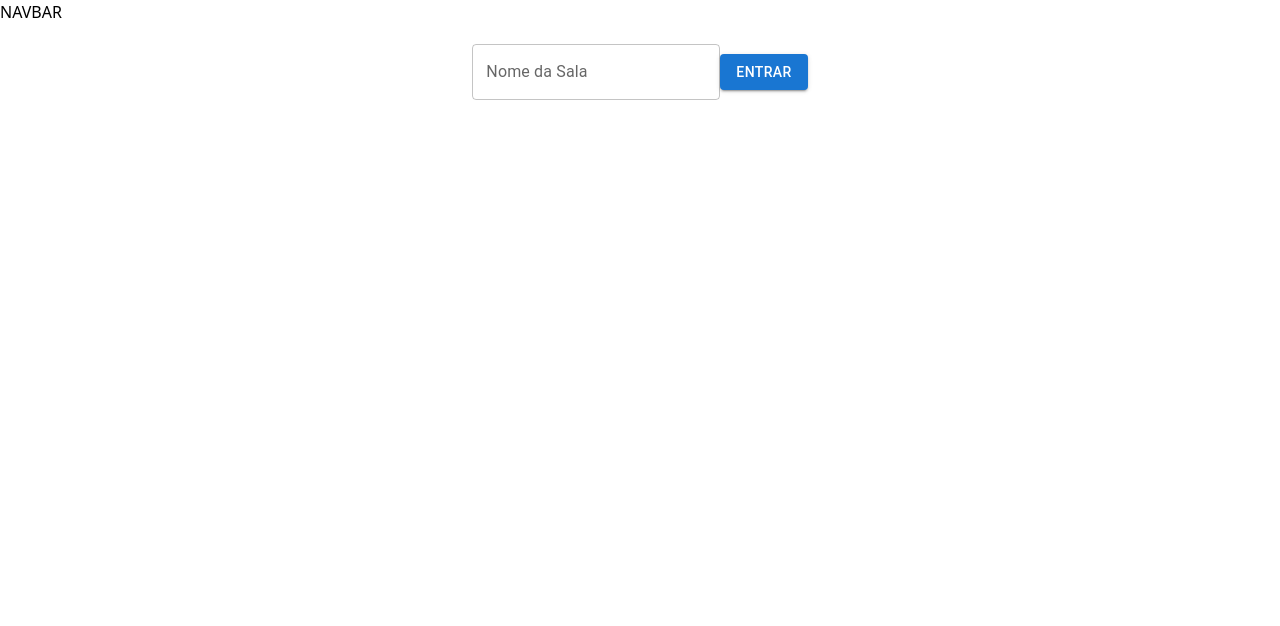
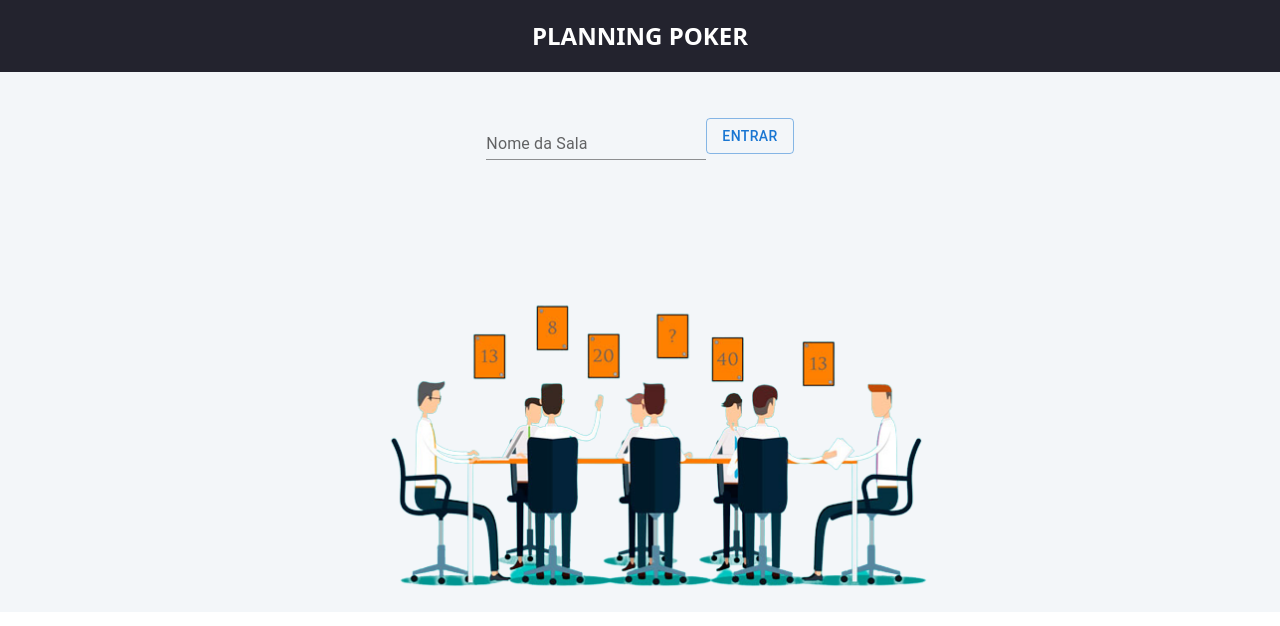
Before and after one commit to rafacandido7/planning-poker-app, a Next.js app: page / in a window 1280 px wide. Shown: the top 626 px of the page. Built offline with nearby package versions, Linux system fonts and the light colour scheme.

Commit message:
add navbar

```diff
--- a/src/app/page.tsx
+++ b/src/app/page.tsx
@@ -1,17 +1,31 @@
 import { TextField, Button } from '@mui/material'
 import Navbar from '@/components/Navbar'
+import Image from 'next/image'
+import Banner from '../../public/assets/banner.jpg'
 
 export default function Home() {
   return (
-    <div>
+    <div className='bg-primary'>
         <Navbar />
 
-      <div className='flex justify-center items-center py-5'>
+      <div className='flex justify-center items-center py-10'>
         <TextField
           label='Nome da Sala'
-          variant='outlined'
+          variant="standard"
+          id="standard-basic"
+          className='mr-5'
         />
-        <Button variant="contained">Entrar</Button>
+        <Button variant="outlined">Entrar</Button>
+
+      </div>
+
+      <div className='flex justify-center'>
+        <Image
+          src={Banner}
+          alt="Foto de um Planning Poker"
+          width={600}
+
+        />
       </div>
 
     </div>
--- a/src/components/Navbar.tsx
+++ b/src/components/Navbar.tsx
@@ -1,8 +1,8 @@
 export default function Navbar() {
   return (
-    <div>
-        <h1>
-          NAVBAR
+    <div className="flex justify-center items-center bg-custom p-5">
+        <h1 className="text-white font-bold uppercase text-2xl">
+          Planning Poker
         </h1>
     </div>
   )
--- a/tailwind.config.js
+++ b/tailwind.config.js
@@ -7,11 +7,10 @@ module.exports = {
   ],
   theme: {
     extend: {
-      backgroundImage: {
-        'gradient-radial': 'radial-gradient(var(--tw-gradient-stops))',
-        'gradient-conic':
-          'conic-gradient(from 180deg at 50% 50%, var(--tw-gradient-stops))',
-      },
+      colors: {
+        custom: '#23232e',
+        primary: '#f3f6f9',
+      }
     },
   },
   plugins: [],
```
Also changed, not shown: public/assets/banner.jpg (added).
